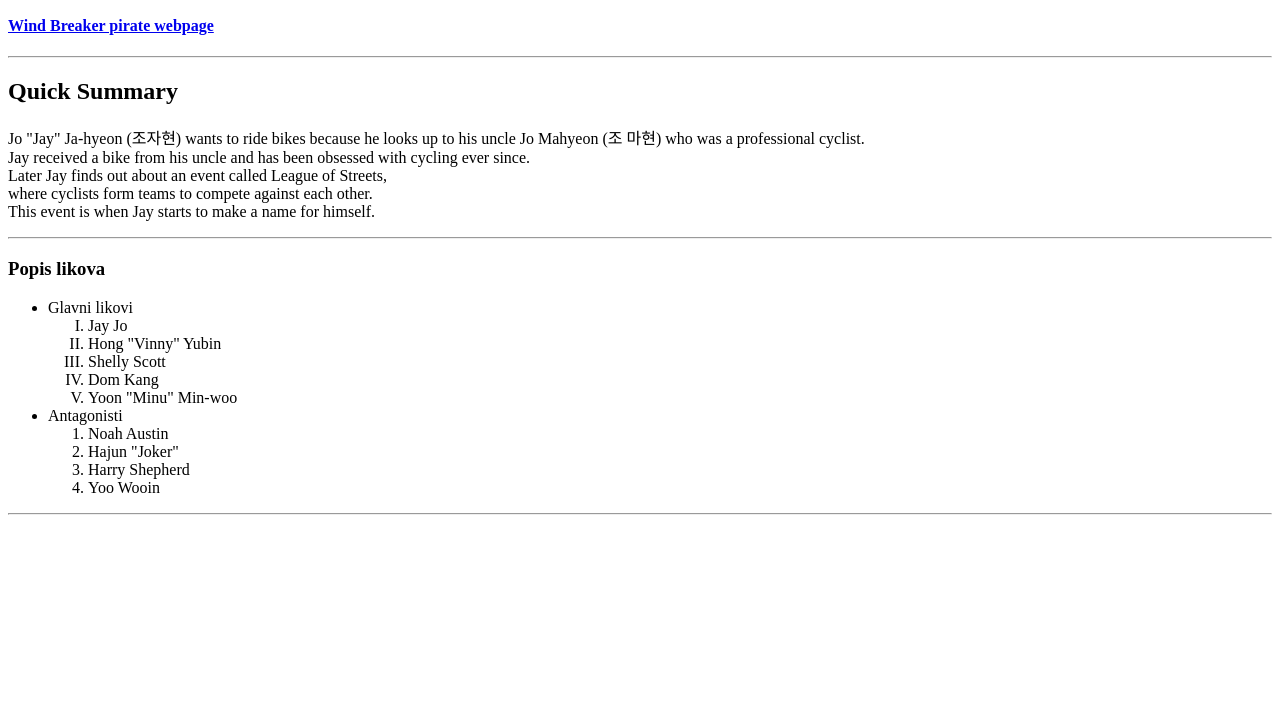
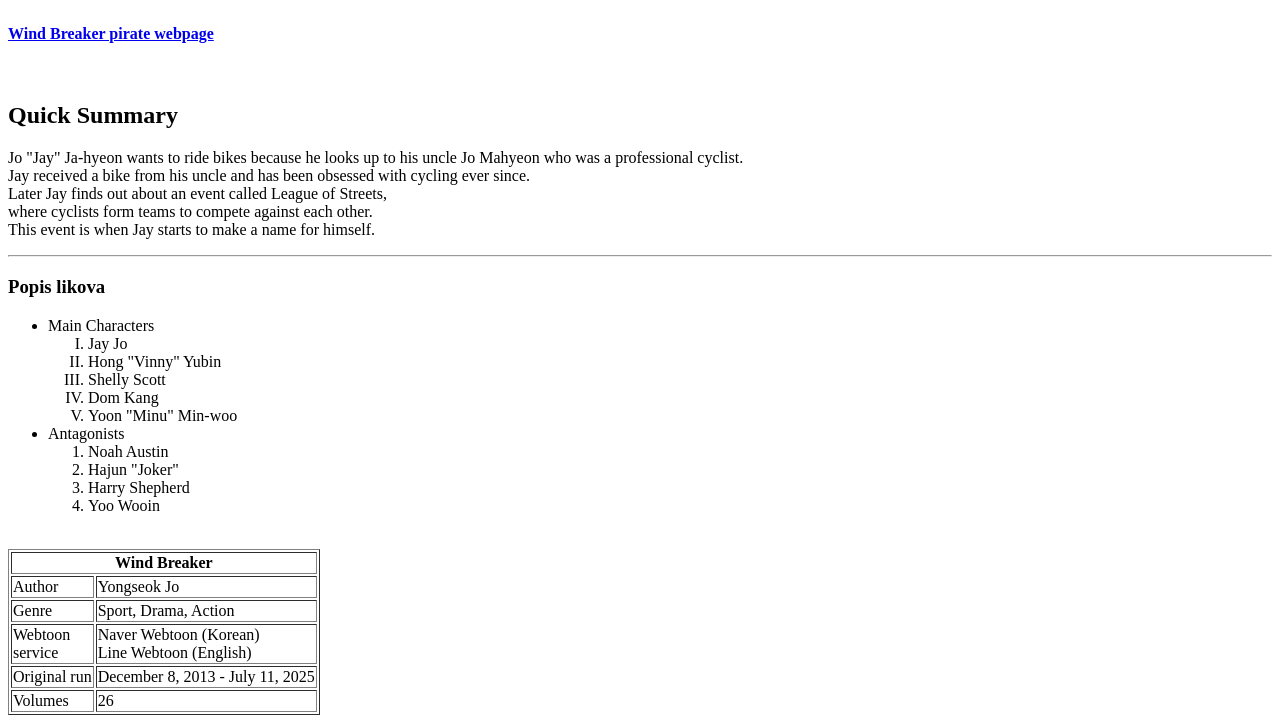
Before and after one commit to Vancho2/sjwp_vancina_josip, a plain HTML site: page zadaca1.html in a window 1280 px wide. Shown: the part 598-1321 px from the top of the page. Before the commit the page ends 1129 px from the top, so only its background shows below. Drawn offline with Linux system fonts and the light colour scheme.

Commit message:
super kod dz

```diff
--- a/zadaca1.html
+++ b/zadaca1.html
@@ -7,20 +7,21 @@
 </head>
 <body>
     <h1>Wind breaker</h1>
-    <hr>
+    <br>
     <img src="./Windbreaker.jpg" alt="Slika naslovnice webtoon" height="500">
     <br>
     <h4><a href="https://mangafire.to/manga/wind-breakerr.zkpl">Wind Breaker pirate webpage</a></h4>
-    <hr>
+    <br>
     <h2>Quick Summary</h2>
-    <p>Jo "Jay" Ja-hyeon (조자현) wants to ride bikes because he looks up to his uncle Jo Mahyeon (조 마현) who was a professional cyclist.<br>
-        Jay received a bike from his uncle and has been obsessed with cycling ever since.<br> Later Jay finds out about an event called League of Streets,<br>
+    <p>Jo "Jay" Ja-hyeon wants to ride bikes because he looks up to his uncle Jo Mahyeon who was a professional cyclist.<br>
+        Jay received a bike from his uncle and has been obsessed with cycling ever since.<br>
+        Later Jay finds out about an event called League of Streets,<br>
         where cyclists form teams to compete against each other.<br>
         This event is when Jay starts to make a name for himself.</p>
     <hr>
     <h3>Popis likova</h3>
     <ul>
-        <li>Glavni likovi</li>
+        <li>Main Characters</li>
         <ol type="I">
             <li>Jay Jo</li>
             <li>Hong "Vinny" Yubin</li>
@@ -28,7 +29,7 @@
             <li>Dom Kang</li>
             <li>Yoon "Minu" Min-woo </li>
         </ol>
-        <li>Antagonisti</li>
+        <li>Antagonists</li>
         <ol>
             <li>Noah Austin</li>
             <li>Hajun "Joker"</li>
@@ -36,9 +37,31 @@
             <li>Yoo Wooin</li>
         </ol>
     </ul>
-    <hr>
-    <table>
-
+    <br>
+    <table border="1">
+        <tr>
+            <th colspan="2">Wind Breaker</th>
+        </tr>
+        <tr>
+            <td>Author</td>
+            <td>Yongseok Jo</td>
+        </tr>
+        <tr>
+            <td>Genre</td>
+            <td>Sport, Drama, Action</td>
+        </tr>
+        <tr>
+            <td>Webtoon<br>service</td>
+            <td>Naver Webtoon (Korean)<br>Line Webtoon (English)</td>
+        </tr>
+        <tr>
+            <td>Original run</td>
+            <td>December 8, 2013 - July 11, 2025</td>
+        </tr>
+        <tr>
+            <td>Volumes</td>
+            <td>26</td>
+        </tr>
     </table>
 
 </body>
```
